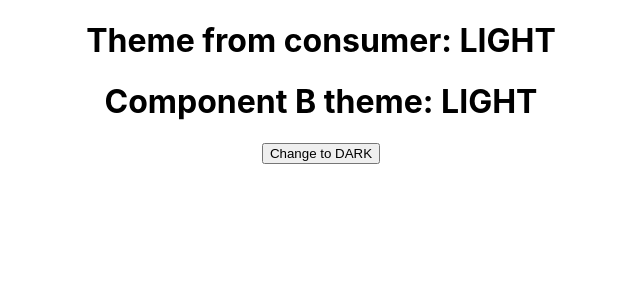
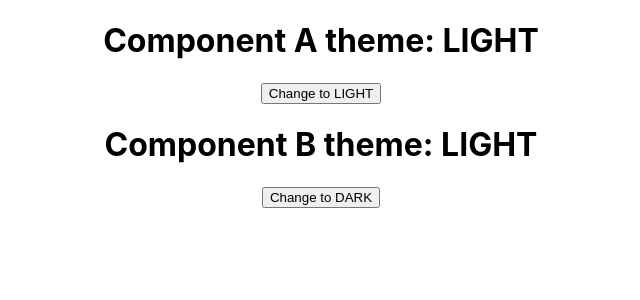
Before and after one commit to ruanres/pomodo-app, a React (Create React App) app: page / in a window 1280 px wide. Shown: the top 300 px of the page, without its empty margins (319-959 px from the left). Built offline with nearby package versions, Linux system fonts and the light colour scheme.

Commit message:
add button to component A

```diff
--- a/src/components/ComponentA.tsx
+++ b/src/components/ComponentA.tsx
@@ -1,11 +1,20 @@
 import React from 'react';
 import ThemeContext from '../context/theme';
+import { ThemeVariants } from '../enums';
 
 const ComponentA = () => {
   return (
     <ThemeContext.Consumer>
       {
-        value => <h1>Theme from consumer: {value.theme.variant}</h1>
+        value =>
+        (
+          <>
+            <h1>Component A theme: {value.theme.variant}</h1>
+            <button onClick={() => value.setTheme({variant: ThemeVariants.LIGHT})}>
+              Change to LIGHT
+            </button>
+          </>
+        )
       }
     </ThemeContext.Consumer>
   );
```
